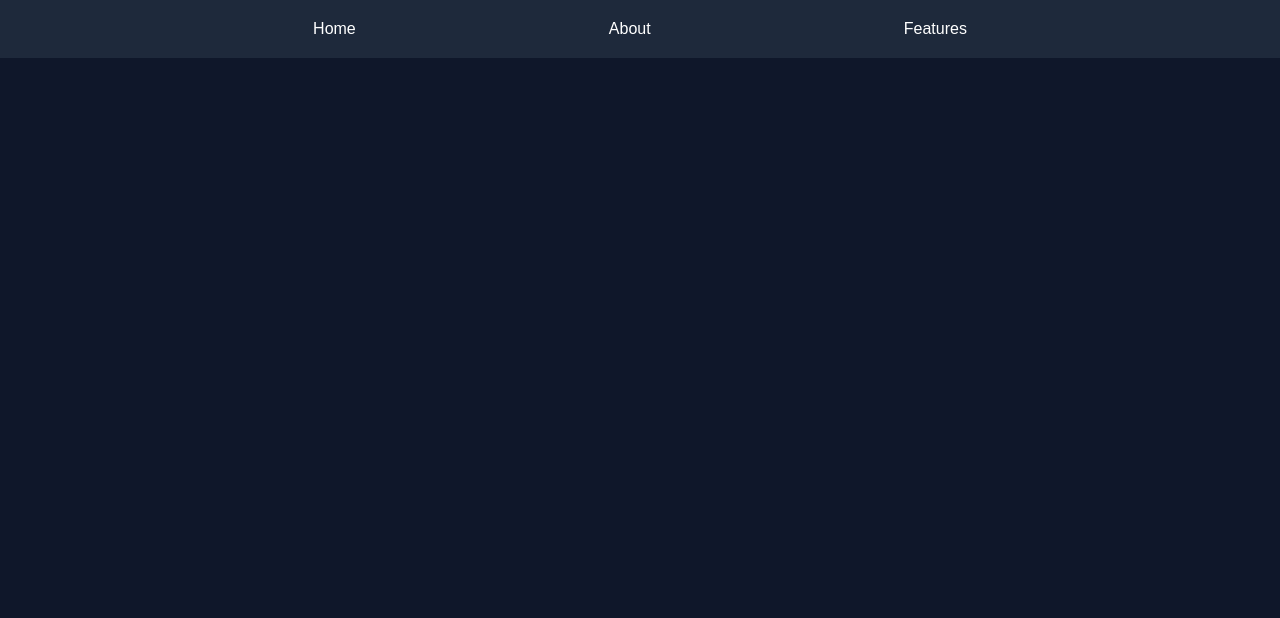
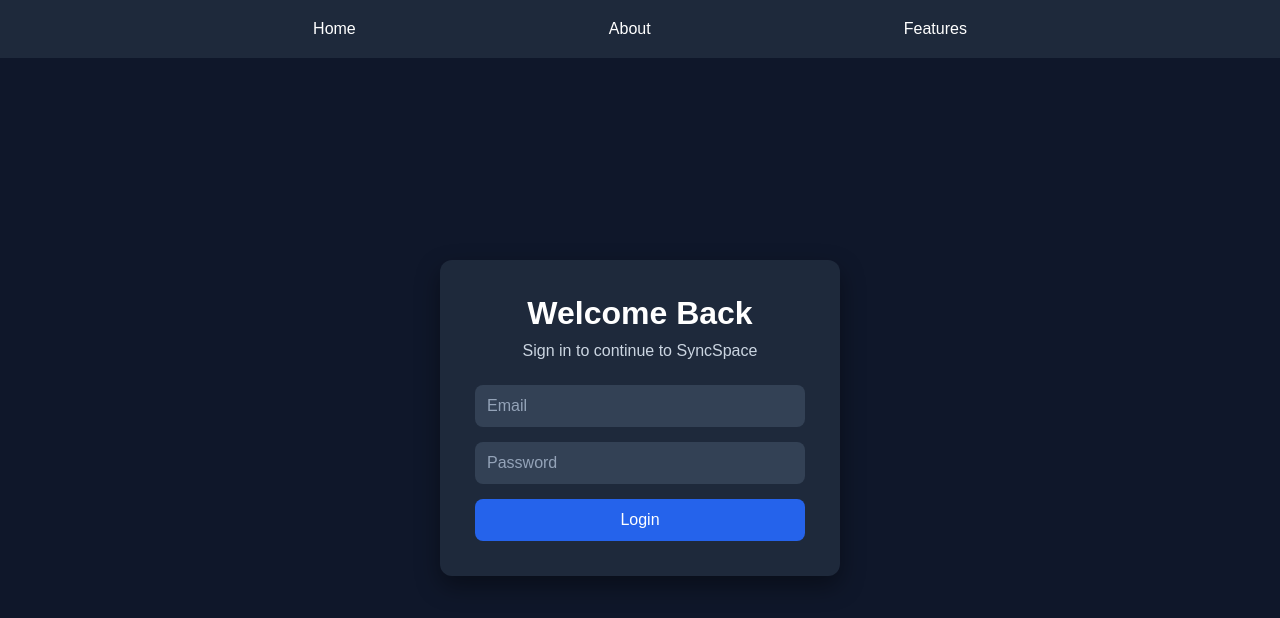
Before and after one commit to chandancoder-dev/syncspace-team14, a React (Vite) app in the folder client/: page /login in a window 1280 px wide. Before the commit this address had no page. Shown: the top 618 px of the page. Built offline with nearby package versions, Linux system fonts and the light colour scheme.

Commit message:
feat: create basic login page UI

```diff
--- a/client/src/App.jsx
+++ b/client/src/App.jsx
@@ -1,17 +1,22 @@
 import { Routes, Route } from "react-router-dom";
-import Home from "./components/Home"
-import About from "./components/About"
-import Features from "./components/Features"
-import NavBar from "./components/navbar"
-import "./styles/navbar.css"
+import Home from "./components/Home";
+import About from "./components/About";
+import Features from "./components/Features";
+import NavBar from "./components/navbar";
+import Login from "./components/Login";
+
+import "./styles/navbar.css";
+
 function App() {
   return (
     <>
-     <NavBar/>
+      <NavBar />
+
       <Routes>
-        <Route path = "/" element={<Home/>}/>
-        <Route path = "/about" element={<About/>}/>
-        <Route path = "/features" element={<Features/>}/>
+        <Route path="/" element={<Home />} />
+        <Route path="/about" element={<About />} />
+        <Route path="/features" element={<Features />} />
+        <Route path="/login" element={<Login />} />
       </Routes>
     </>
   );
--- /dev/null
+++ b/client/src/components/Login.jsx
@@ -0,0 +1,19 @@
+import "../styles/login.css";
+
+function Login() {
+  return (
+    <div className="login-container">
+      <div className="login-card">
+        <h1>Welcome Back</h1>
+        <p>Sign in to continue to SyncSpace</p>
+
+        <input type="email" placeholder="Email" />
+        <input type="password" placeholder="Password" />
+
+        <button>Login</button>
+      </div>
+    </div>
+  );
+}
+
+export default Login;
--- /dev/null
+++ b/client/src/styles/login.css
@@ -0,0 +1,57 @@
+.login-container {
+    display: flex;
+    justify-content: center;
+    align-items: center;
+    min-height: 90vh;
+    background: #0f172a;
+}
+
+.login-card {
+    width: 400px;
+    background: #1e293b;
+    padding: 35px;
+    border-radius: 12px;
+    text-align: center;
+    box-shadow: 0 10px 25px rgba(0,0,0,0.4);
+}
+
+.login-card h1 {
+    color: white;
+    margin-bottom: 10px;
+}
+
+.login-card p {
+    color: #cbd5e1;
+    margin-bottom: 25px;
+}
+
+.login-card input {
+    width: 100%;
+    padding: 12px;
+    margin-bottom: 15px;
+    border: none;
+    border-radius: 8px;
+    background: #334155;
+    color: white;
+    font-size: 16px;
+    box-sizing: border-box;
+}
+
+.login-card input::placeholder {
+    color: #94a3b8;
+}
+
+.login-card button {
+    width: 100%;
+    padding: 12px;
+    background: #2563eb;
+    color: white;
+    border: none;
+    border-radius: 8px;
+    font-size: 16px;
+    cursor: pointer;
+}
+
+.login-card button:hover {
+    background: #1d4ed8;
+}
```
